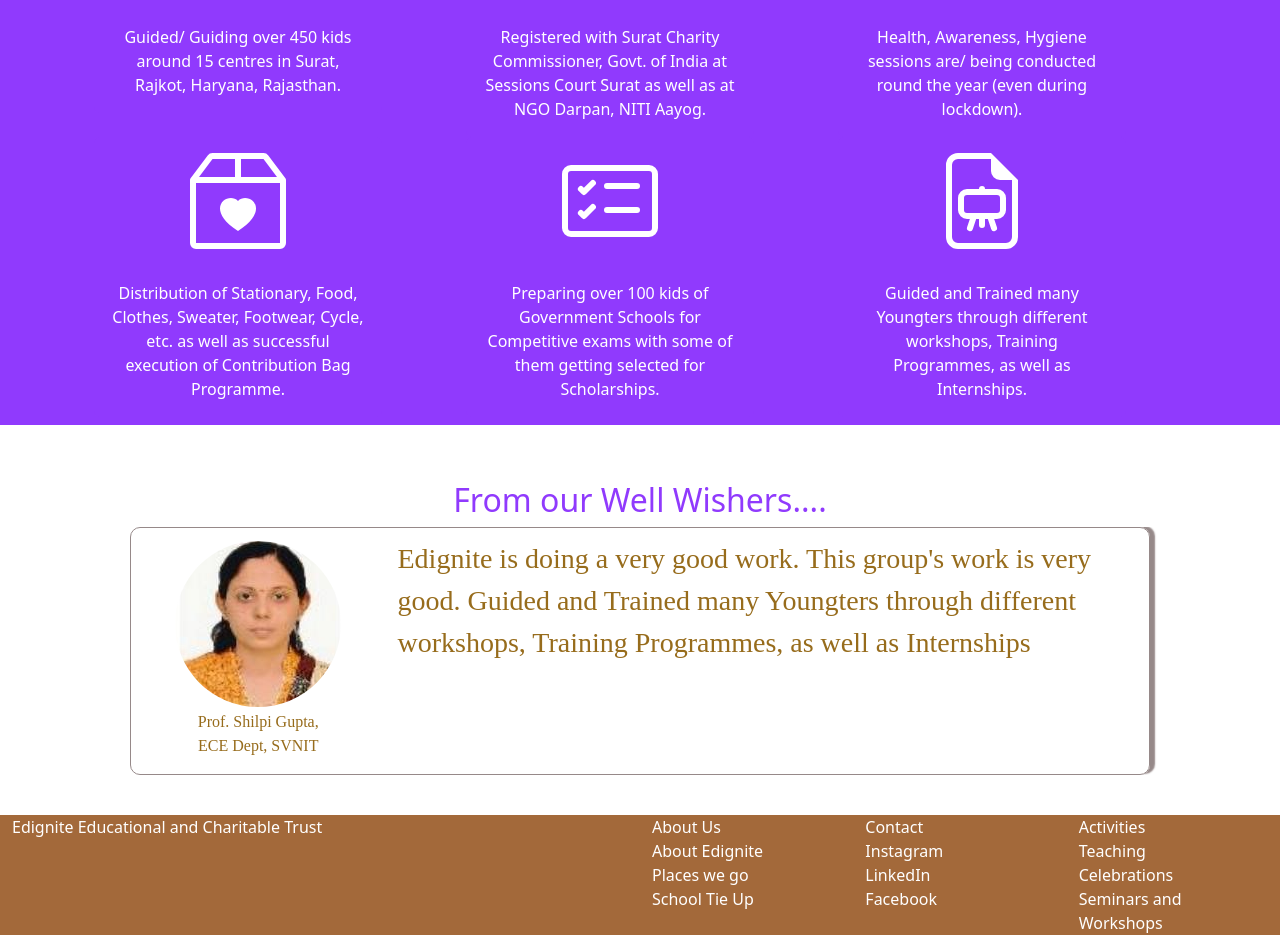
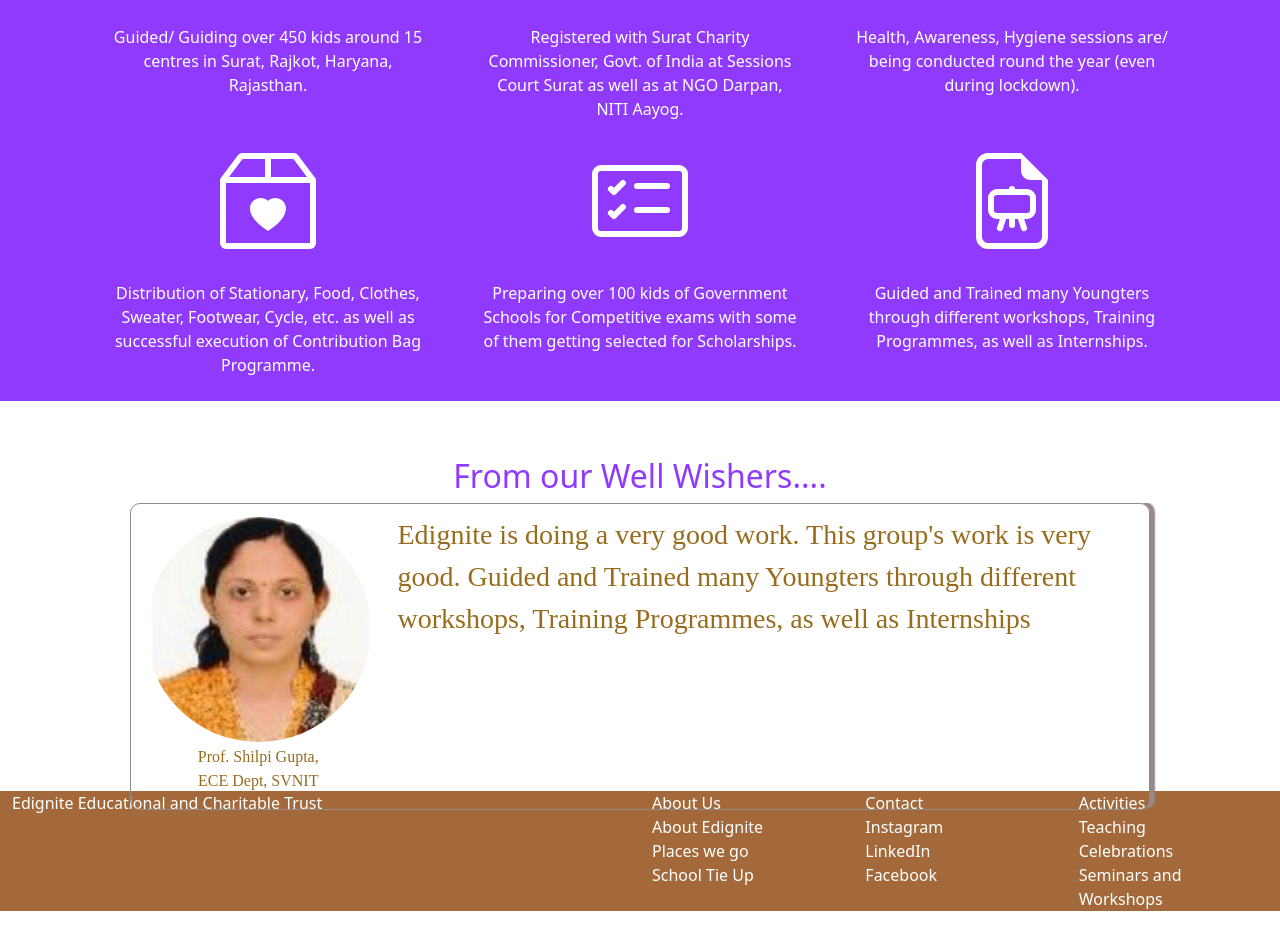
Before and after one commit to vermaprince123/edigniteNGOWebsite, a React (Create React App) app in the folder frontend/: page / in a window 1280 px wide. Shown: the part 940-1875 px from the top of the page. After the commit the page ends 1851 px from the top, so only its background shows below. Built offline with nearby package versions, Linux system fonts and the light colour scheme.

Commit message:
02-Nov-overflow-ach-photo-adjusted

```diff
--- a/frontend/src/Components/homepage.css
+++ b/frontend/src/Components/homepage.css
@@ -17,7 +17,7 @@
 }
 .hp-ach-cd{
     color: white;
-    background-color: rgb(144, 58, 253);
+    background-color: rgb(144, 58, 253) !important;
     box-sizing: border-box;
 }
 .hp-rew-title{
@@ -43,7 +43,10 @@
 
 .hp-rew-cl-img img{
     margin: auto;
+    width: 100%;
+    object-fit: fill;
     border: white solid;
+    box-sizing: border-box;
 }
 
 .hp-rew-cl-txt{
--- a/frontend/src/Components/homepage.js
+++ b/frontend/src/Components/homepage.js
@@ -71,7 +71,7 @@ function Homepage() {
                     <h2 className="text-center hp-ach-title">Some of the things we are really proud of</h2>
                     <Row className="mx-auto">
                         <Col md={4} sm={6} xs={12}>
-                            <Card style={{ width: '18rem', backgroundColor: 'rgb(144, 58, 253)', color: 'white' }} className="border-0 hp-ach-cd text-center">
+                            <Card className="border-0 hp-ach-cd text-center">
                                 <Card.Body>
                                     <Card.Title className="text-center"><PencilSquare size={96} /></Card.Title>
                                     <br />
@@ -82,7 +82,7 @@ function Homepage() {
                             </Card>
                         </Col>
                         <Col md={4} sm={6} xs={12}>
-                            <Card style={{ width: '18rem', backgroundColor: 'rgb(144, 58, 253)', color: 'white' }} className="border-0 text-center">
+                            <Card className="border-0 hp-ach-cd text-center">
                                 <Card.Body>
                                     <Card.Title className="text-center"><Building size={96} /></Card.Title>
                                     <br />
@@ -93,7 +93,7 @@ function Homepage() {
                             </Card>
                         </Col>
                         <Col md={4} sm={6} xs={12}>
-                            <Card style={{ width: '18rem', backgroundColor: 'rgb(144, 58, 253)', color: 'white' }} className="border-0 hp-ach-cd text-center">
+                            <Card className="border-0 hp-ach-cd text-center">
                                 <Card.Body>
                                     <Card.Title className="text-center"><PersonHearts size={96} /></Card.Title>
                                     <br />
@@ -104,7 +104,7 @@ function Homepage() {
                             </Card>
                         </Col>
                         <Col md={4} sm={6} xs={12}>
-                            <Card style={{ width: '18rem', backgroundColor: 'rgb(144, 58, 253)', color: 'white' }} className="border-0 hp-ach-cd">
+                            <Card className="border-0 hp-ach-cd text-center">
                                 <Card.Body>
                                     <Card.Title className="text-center"><Box2Heart size={96} /></Card.Title>
                                     <br />
@@ -115,7 +115,7 @@ function Homepage() {
                             </Card>
                         </Col>
                         <Col md={4} sm={6} xs={12}>
-                            <Card style={{ width: '18rem', backgroundColor: 'rgb(144, 58, 253)', color: 'white' }} className="border-0 hp-ach-cd">
+                            <Card className="border-0 hp-ach-cd text-center">
                                 <Card.Body>
                                     <Card.Title className="text-center"><CardChecklist size={96} /></Card.Title>
                                     <br />
@@ -126,7 +126,7 @@ function Homepage() {
                             </Card>
                         </Col>
                         <Col md={4} sm={6} xs={12}>
-                            <Card style={{ width: '18rem', backgroundColor: 'rgb(144, 58, 253)', color: 'white' }} className="border-0 hp-ach-cd">
+                            <Card className="border-0 hp-ach-cd text-center">
                                 <Card.Body>
                                     <Card.Title className="text-center"><FileEarmarkEasel size={96} /></Card.Title>
                                     <br />
```
